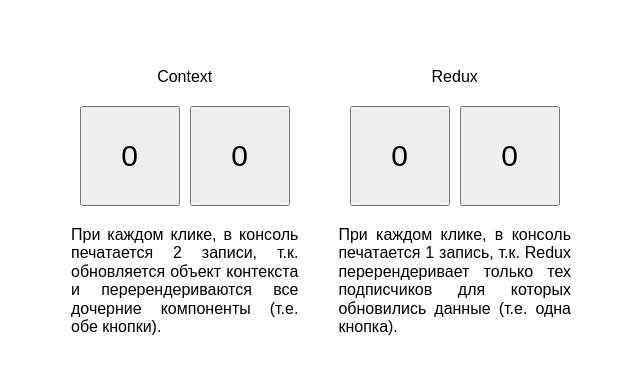
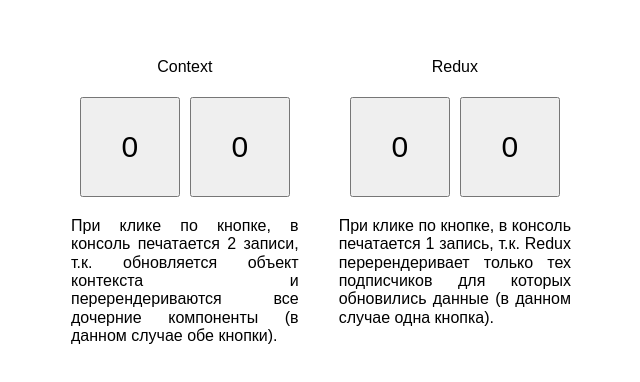
Before and after one commit to ekb1zh/redux-vs-context, a React (Create React App) app: page / in a window 1280 px wide. Shown: the part 198-580 px from the top of the page, without its empty margins (319-959 px from the left). Built offline with nearby package versions, Linux system fonts and the light colour scheme.

Commit message:
Edit text

```diff
--- a/src/App.tsx
+++ b/src/App.tsx
@@ -17,7 +17,7 @@
     <Container>
       <ButtonsPanel
         header='Context'
-        footer={`При каждом клике, в консоль печатается 2 записи, т.к. обновляется объект контекста и перерендериваются все дочерние компоненты (т.е. обе кнопки).`}
+        footer={`При клике по кнопке, в консоль печатается 2 записи, т.к. обновляется объект контекста и перерендериваются все дочерние компоненты (в данном случае обе кнопки).`}
       >
         <ContextProvider>
           {['ContextButton-1', 'ContextButton-2'].map((name) => (
@@ -28,7 +28,7 @@
 
       <ButtonsPanel
         header='Redux'
-        footer={`При каждом клике, в консоль печатается 1 запись, т.к. Redux перерендеривает только тех подписчиков для которых обновились данные (т.е. одна кнопка).`}
+        footer={`При клике по кнопке, в консоль печатается 1 запись, т.к. Redux перерендеривает только тех подписчиков для которых обновились данные (в данном случае одна кнопка).`}
       >
         <ReduxProvider>
           {['ReduxButton-1', 'ReduxButton-2'].map((name) => (
```
Also changed, not shown: 1 other file (tests, documents, lock files or other folders).
